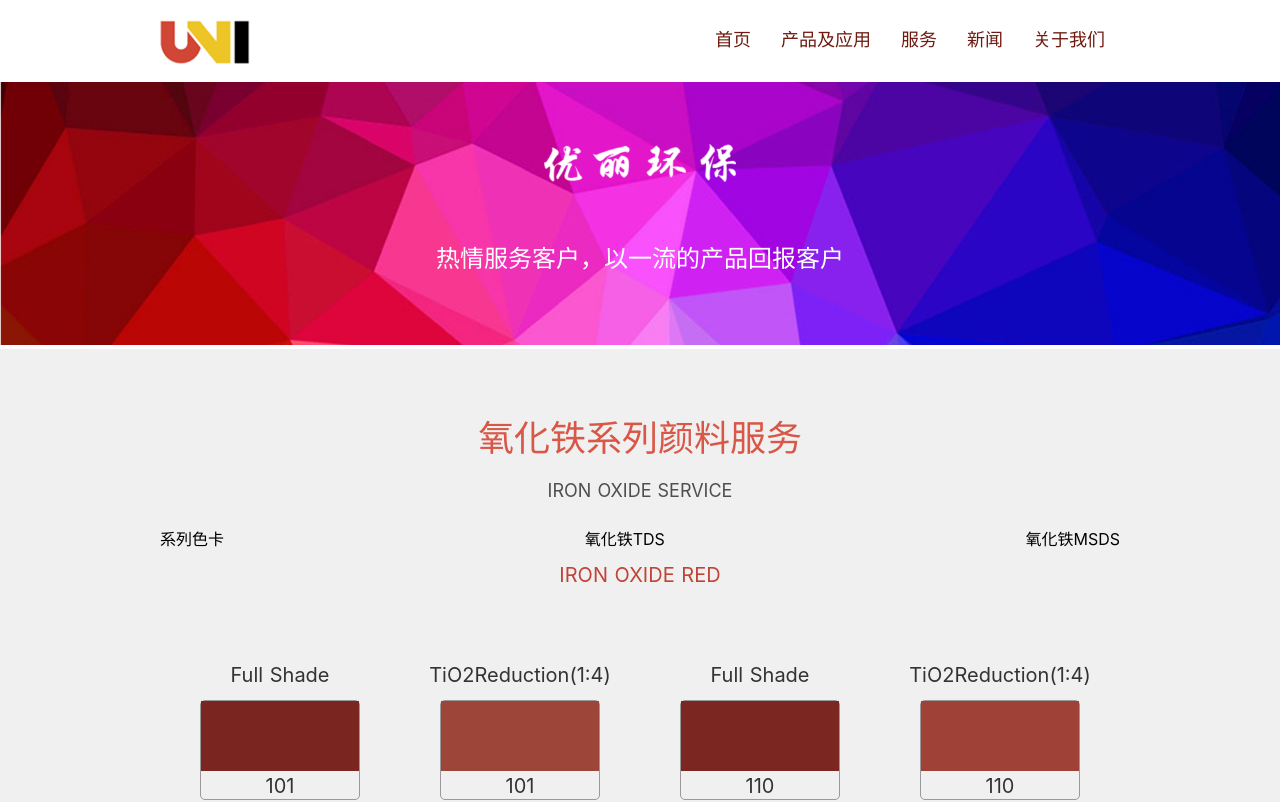
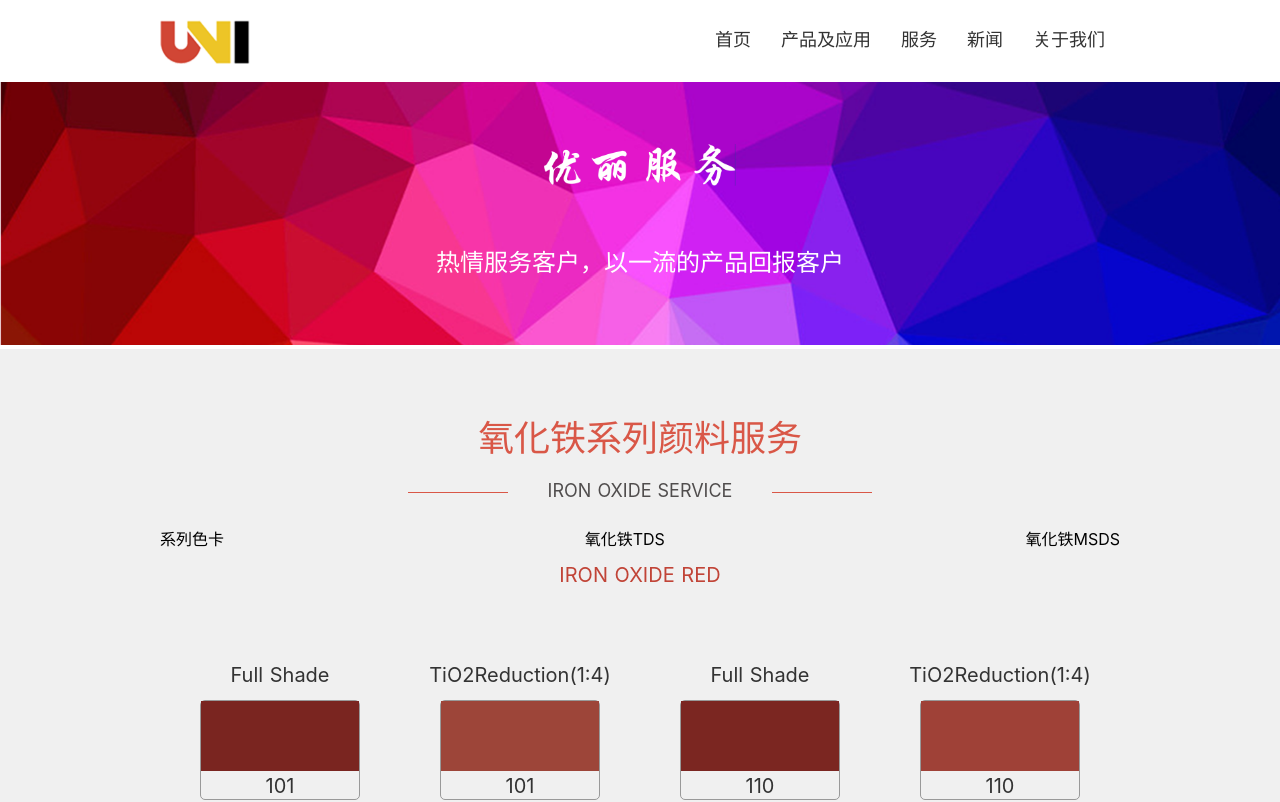
Before and after one commit to yangfanqikang/jtbs001, a Nuxt app: page /service in a window 1280 px wide. Shown: the top 802 px of the page. Built offline with nearby package versions, Linux system fonts and the light colour scheme.

Commit message:
优丽 页脚 nav 以及title的调整

```diff
--- a/components/ColorsService.vue
+++ b/components/ColorsService.vue
@@ -115,12 +115,13 @@
       }
     }
     a{
+      display: inline-block;
       text-decoration: none;
       color: #4C9AF1;
       font-size: 0.75rem;
       cursor: pointer;
-      height: 50px;
-      line-height: 50px;
+      height: 70px;
+      line-height: 70px;
       span{
         display: inline-block;
         width: 16px;
--- a/components/Header.vue
+++ b/components/Header.vue
@@ -2,7 +2,7 @@
     <header>
       <img class="banner" :src="bannerData.bannerSrc" alt="">
       <div class="inner">
-        <Nav />
+        <Nav :pinkWhite="bannerData.pinkWhite" :redWhite="bannerData.redWhite"/>
         <div class="explain">
           <img class="title" :src="bannerData.titleSrc" alt="">
           <div>{{bannerData.text}}</div>
@@ -23,6 +23,11 @@
       },
       components:{
         Nav
+      },
+      data(){
+          return {
+
+          }
       }
     }
 </script>
--- a/components/IronService.vue
+++ b/components/IronService.vue
@@ -1,7 +1,7 @@
 <template>
     <div class="iron-service">
       <div class="inner">
-        <Title :title="title" :subTitle="subTitle" :paddingTop="paddingTop"/>
+        <Title :title="title" :subTitle="subTitle" :paddingTop="paddingTop" :rightLeftLine="rightLeftLine"/>
         <div class="content tabs">
           <div class="item">
             <span>系列色卡</span>
@@ -38,6 +38,7 @@
             title: '氧化铁系列颜料服务',
             subTitle: 'IRON OXIDE SERVICE',
             paddingTop:'60px',
+            rightLeftLine: true,
             redData:{
               title:"IRON OXIDE RED",
               titleColor:"#C14437",
--- a/components/Mineral.vue
+++ b/components/Mineral.vue
@@ -1,7 +1,7 @@
 <template>
   <div :class="{min:true,bgImg:MinData.bgImgSrc}" :style="{backgroundColor:MinData.bgColor}">
     <div class="inner">
-      <Title :title="MinData.title" :subTitle="MinData.subTitle" :textColor="MinData.titleColor"/>
+      <Title :title="MinData.title" :subTitle="MinData.subTitle" :textColor="MinData.titleColor" :subTextColor="MinData.subTitleColor" :middleLine="MinData.middleLine" :middleLineColor="MinData.middleLineColor"/>
       <p v-if="MinData.text">{{MinData.text}}</p>
       <div class="content">
         <div class="item" v-for="item in MinData.items" :key="item.title">
@@ -27,6 +27,11 @@
     components:{
       Title
     },
+    data(){
+      return{
+        middleLine:true
+      }
+    }
   }
 </script>
 
--- a/components/Nav.vue
+++ b/components/Nav.vue
@@ -1,10 +1,10 @@
 <template>
-    <div class="inner">
+    <div>
       <div class="nav">
         <div class="header-logo">
           <img class="logo" src="../assets/img/logo.png" alt="">
         </div>
-        <nav>
+        <nav :class="{blackRed: blackRed,redWhite:redWhite,pinkWhite:pinkWhite}">
           <nuxt-link to="/">首页</nuxt-link>
           <nuxt-link to="/product">产品及应用</nuxt-link>
           <nuxt-link to="/service">服务</nuxt-link>
@@ -17,7 +17,21 @@
 
 <script>
     export default {
-        name: "Nav"
+        name: "Nav",
+        props:{
+          blackRed:{
+            type:Boolean,
+            default:false
+          },
+          redWhite:{
+            type:Boolean,
+            default:false
+          },
+          pinkWhite:{
+            type:Boolean,
+            default:false
+          }
+        }
     }
 </script>
 
@@ -36,7 +50,7 @@
         height: auto;
       }
     }
-    nav{
+    .redWhite{
       font-size: 1.125rem;
       a{
         color: #6F1B11;
@@ -47,5 +61,27 @@
         color: white;
       }
     }
+    .blackRed{
+      font-size: 1.125rem;
+      a{
+        color: #333;
+        text-decoration: none;
+        padding: 0px 15px;
+      }
+      a.exact-active-link{
+        color: #C14437;
+      }
+    }
+    .pinkWhite{
+      font-size: 1.125rem;
+      a{
+        color: #EE9494;
+        text-decoration: none;
+        padding: 0px 15px;
+      }
+      a.exact-active-link{
+        color: white;
+      }
+    }
   }
 </style>
--- a/components/NavHead.vue
+++ b/components/NavHead.vue
@@ -1,6 +1,8 @@
 <template>
   <div class="nav">
-    <Nav />
+    <div class="inner">
+      <Nav :blackRed="navHeadData.blackRed"/>
+    </div>
     <div class="head">
       <img class="banner" :src="navHeadData.imgSrc" alt="">
       <div class="explain">
@@ -26,7 +28,7 @@
     },
     data(){
       return{
-
+        blackRed:true
       }
     }
   }
--- a/components/Title.vue
+++ b/components/Title.vue
@@ -1,7 +1,12 @@
 <template>
   <div>
     <h4 class="title" :style="{color:textColor,paddingTop:paddingTop}">{{title}}</h4>
-    <div class="sub-title" :style="{color:textColor}">{{subTitle}}</div>
+    <div class="middle-line" v-if="middleLine" :style="{backgroundColor: middleLineColor}"></div>
+    <div class="sub-title" :style="{color:subTextColor}">
+      <span class="line left" v-if="rightLeftLine"></span>
+      <span>{{subTitle}}</span>
+      <span class="line right" v-if="rightLeftLine"></span>
+    </div>
   </div>
 </template>
 
@@ -21,9 +26,25 @@
             type:String,
             default: null
           },
+          subTextColor:{
+            type:String,
+            default: null
+          },
           paddingTop:{
             type:String,
             default: null
+          },
+          middleLine:{
+            type: Boolean,
+            default:false
+          },
+          middleLineColor:{
+            type:String,
+            default: null
+          },
+          rightLeftLine:{
+            type: Boolean,
+            default:false
           }
         }
     }
@@ -38,6 +59,14 @@
     padding-top: 100px;
     padding-bottom: 15px;
   }
+  .middle-line{
+    width:66px;
+    height:4px;
+    background:rgba(217,87,71,1);
+    border-radius:2px;
+    margin: 0 auto;
+    margin-bottom: 6px;
+  }
   .sub-title{
     color: #504D4D;
     font-size: 1.125rem;
@@ -46,5 +75,18 @@
     margin: 0 auto;
     text-align: center;
     line-height: 30px;
+    .line{
+      display: inline-block;
+      width: 100px;
+      height: 1px;
+      background-color: #D95747;
+      vertical-align: middle;
+    }
+    .right{
+      margin-left: 40px;
+    }
+    .left{
+      margin-right: 40px;
+    }
   }
 </style>
--- a/pages/about/index.vue
+++ b/pages/about/index.vue
@@ -23,7 +23,8 @@
         bannerData:{
           bannerSrc: bannerSrc,
           titleSrc: titleSrc,
-          text: "我们用专业缔造品牌精髓"
+          text: "我们用专业缔造品牌精髓",
+          redWhite:true
         },
         worldData:{
           title: "畅销全球",
@@ -48,7 +49,8 @@
           ],
           bgColor: "#FFF5F4",
           bgImgSrc: null,
-          titleColor: "#D95747"
+          titleColor: "#D95747",
+          middleLine: false
         },
       }
     },
--- a/pages/index.vue
+++ b/pages/index.vue
@@ -23,7 +23,8 @@ export default {
       bannerData:{
         bannerSrc: bannerSrc,
         titleSrc: titleSrc,
-        text: "助力健康生活 丰富城市色彩"
+        text: "助力健康生活 丰富城市色彩",
+        redWhite: true
       }
     }
   },
--- a/pages/new/index.vue
+++ b/pages/new/index.vue
@@ -20,7 +20,8 @@
         navHeadData:{
           text: '热情服务客户，以一流的产品回报客户',
           imgSrc: require('../../assets/img/new/new_banner.png'),
-          imgTitleSrc: require('../../assets/img/new/new-title.png')
+          imgTitleSrc: require('../../assets/img/new/new-title.png'),
+          blackRed:true
         }
       }
     }
--- a/pages/product/index.vue
+++ b/pages/product/index.vue
@@ -20,11 +20,13 @@
         bannerData:{
           bannerSrc: bannerSrc,
           titleSrc: titleSrc,
-          text: "以创新的产品理念深入人们现有的生活状态"
+          text: "以创新的产品理念深入人们现有的生活状态",
+          pinkWhite:true
         },
         yht:{
           title: "氧化铁系列颜料",
           subTitle: "IRON OXIDE",
+          subTitleColor: "#504D4D",
           text:"氧化铁颜料系列产品以卓越的颜色稳定性、耐光色牢度、耐候稳定性和耐化学性而著称。主要用于常规的各种建筑材料、涂料油漆、橡塑纸品等领域的着色",
           items:[
             {
@@ -46,11 +48,14 @@
           ],
           bgColor: "#fff",
           bgImgSrc: null,
-          titleColor: "#D95747"
+          titleColor: "#D95747",
+          middleLineColor:"#D95747",
+          middleLine:true
         },
         lq:{
           title: "彩色沥青颜料",
           subTitle: "COLORED ASPHALT",
+          subTitleColor: "#504D4D",
           text:"我公司独立自主研发的环境友好型彩色沥青专用色粉，耐候性强，价格低廉。主要产品为沥青红、沥青蓝、沥青绿、沥青黄、沥青灰，沥青紫等多种颜色类型十几种不同色调产品。",
           items:[
             {
@@ -68,11 +73,14 @@
           ],
           bgColor: "#FFF6F4",
           bgImgSrc: null,
-          titleColor: "#D95747"
+          titleColor: "#D95747",
+          middleLineColor:"#D95747",
+          middleLine:true
         },
         fg:{
           title: "彩色有机覆盖物",
           subTitle: "COLOR ORGANIC COVERING",
+          subTitleColor: "#504D4D",
           text:"秉承取之自然，回馈于自然的环保理念，我公司利用各种有机生物体材料研发生产的彩色有机覆盖物，加工处理后铺设于园艺植物或树木周围土壤表面，起保持土壤水分、吸附扬尘、调节土壤温度、增加土壤肥力、抑制杂草、促进植栽生长、减少土壤侵蚀和紧实度以及装饰美观等等作用。",
           items:[
             {
@@ -94,11 +102,14 @@
           ],
           bgColor: "#fff",
           bgImgSrc: null,
-          titleColor: "#D95747"
+          titleColor: "#D95747",
+          middleLineColor:"#D95747",
+          middleLine:true
         },
         applyData:{
           title: "产品应用",
           subTitle: "PRODUCT APPLICATION",
+          subTitleColor: "white",
           text:"我们秉承环保健康的理念，为丰富城市的色彩而努力。彩色沥青具有减少噪声污染、诱导车流、色彩多样、美化环境等优点。有研究表明，具有彩色步道的城市，人们外出锻炼的意愿更为强烈。",
           items:[
             {
@@ -113,6 +124,8 @@
           bgColor: "#fff",
           bgImgSrc: require("../../assets/img/product/production_bg.png"),
           titleColor: "#fff",
+          middleLineColor:"#fff",
+          middleLine:true
         }
       }
     },
--- a/pages/service/index.vue
+++ b/pages/service/index.vue
@@ -33,7 +33,8 @@
         navHeadData:{
           text: '热情服务客户，以一流的产品回报客户',
           imgSrc: require('../../assets/img/service/service-banner.png'),
-          imgTitleSrc: require('../../assets/img/yltitle.png')
+          imgTitleSrc: require('../../assets/img/service/youli-service.png'),
+          blackRed:true
         }
       }
     }
```
Also changed, not shown: assets/img/service/youli-service.png (added).
